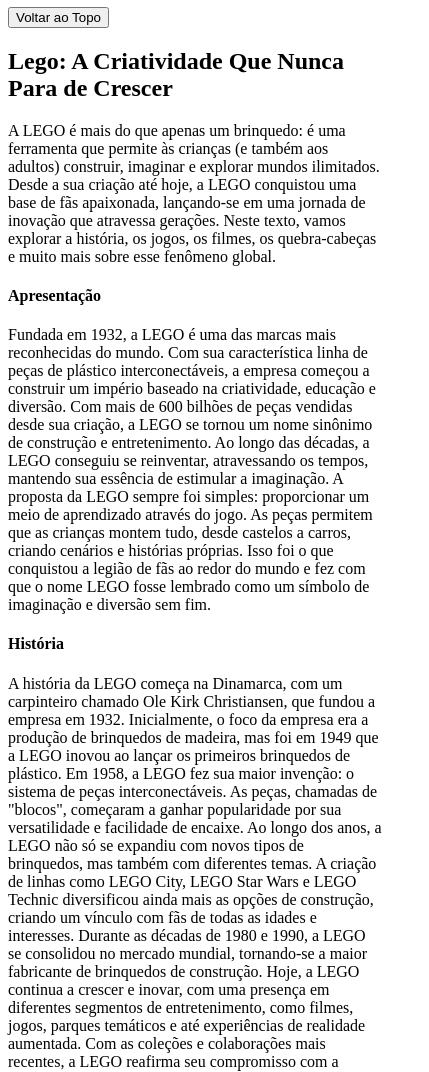
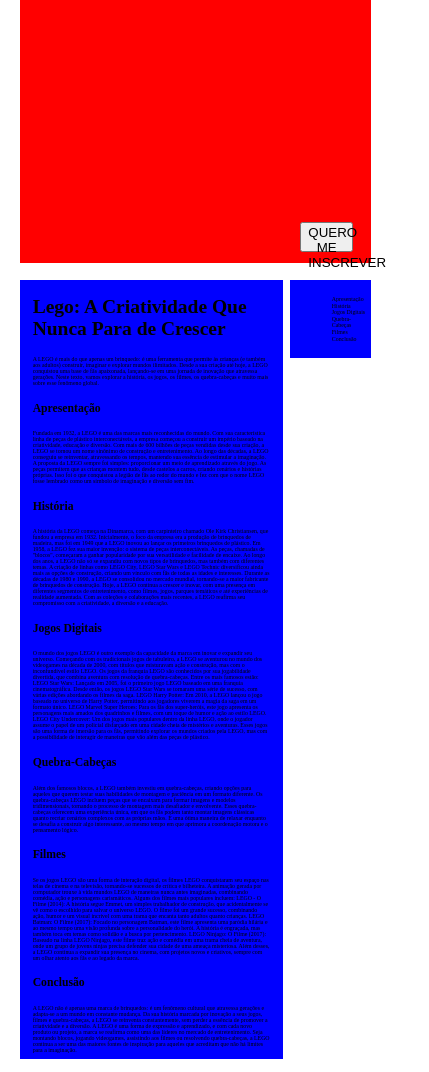
Before and after one commit to BryamSenac/HTML-e-CSS, a plain HTML site: page blog/index.html in a window 390 px wide. Shown: the part 235-1307 px from the top of the page, 429 px wide, since content can reach past the window. Drawn offline with Linux system fonts and the light colour scheme.

Commit message:
wieframe blog

```diff
--- /dev/null
+++ b/blog/css/header.css
@@ -0,0 +1,42 @@
+header{
+    width: 100vw;
+    height: 12vh;
+
+    padding: 0 5%;
+
+    display: flex;
+    flex-direction: row;
+
+    justify-content: space-between;
+    align-items: center;
+
+    background-color: green;
+
+    position: sticky;
+    top: 0;
+}
+
+#logo_title{
+    width: 25%;
+    height: 90%;
+
+    display: flex;
+    flex-direction: row;
+
+    justify-content: start;
+    align-items: center;
+}
+
+.logo-lego{
+    width: auto;
+    height: 90%;
+}
+
+#titulo_pagina{
+    font-size: 2vw;
+}
+
+#botao_voltar_topo{
+    width: 10%;
+    height: 50%;
+}
--- /dev/null
+++ b/blog/css/index.css
@@ -0,0 +1,11 @@
+@import url(./header.css);
+@import url(./main.css);
+@import url(./nav.css);
+@import url(./footer.css);
+
+body{
+    margin: 0;
+    padding: 0;
+
+    overflow-x: hidden;
+}
--- /dev/null
+++ b/blog/css/main.css
@@ -0,0 +1,55 @@
+main {
+    width: 90vw;
+    margin: 0 5vw;
+
+    display: flex;
+    flex-direction: row;
+
+    justify-content: space-between;
+    align-items: start;
+}
+
+article {
+    width: 75%;
+    background-color: blue;
+}
+
+article section {
+    width: 90%;
+    margin: 2% 5%;
+}
+
+section h2 {
+    font-size: 5vw;
+}
+
+section h4 {
+    font-size: 3vw;
+}
+
+section p {
+    font-size: 1.5vw;
+}
+
+section img {
+    width: 90%;
+    height: auto;
+
+    margin: 1%;
+}
+
+aside {
+    width: 23%;
+    background-color: blue;
+
+    position: sticky;
+    top: 13vh;
+}
+
+.item_atalho {
+    font-size: 1.5vw;
+
+    margin: 2% 5%;
+
+    list-style: none;
+}
--- /dev/null
+++ b/blog/css/nav.css
@@ -0,0 +1,34 @@
+nav{
+    width: 90vw;
+    height: 45vh;
+
+    margin: 2vh 5vw;
+
+    display: flex;
+    flex-direction: column;
+
+    justify-content: space-between;
+    align-items: end;
+
+    background-color: red;
+}
+
+nav div{
+    width: 96%;
+    text-align: start;
+
+    margin: 2%;
+}
+
+nav h3{
+    font-size: 3vw;
+}
+nav p{
+    font-size: 1vw;
+}
+
+nav button{
+    width: 15%;
+    height: 8%;
+    margin: 3% 5%;
+}
--- a/blog/index.css
+++ /dev/null
@@ -1,3 +0,0 @@
-img{
-    width: 200px;
-}
--- a/blog/index.html
+++ b/blog/index.html
@@ -4,159 +4,292 @@
         <meta charset="UTF-8">
         <meta name="viewport" content="width=device-width, initial-scale=1.0">
         <title>Wiki</title>
-        <link rel="stylesheet" href="./index.css">
+        <link rel="stylesheet" href="./css/index.css">
     </head>
     <body>
-        <img
+        <header>
+            <div id="logo_title">
+                <img class="logo-lego"
                     src="https://th.bing.com/th/id/R.e10e55f0fe21f25d8937aea1561d5c54?rik=hCkIRYhSmAvefQ&pid=ImgRaw&r=0"
                     alt="Logo Logo">
-        <h1>Wiki Lego</h1>
-        <button>Voltar ao Topo</button>
-
-        <h2>Lego: A Criatividade Que Nunca Para de Crescer</h2>
-        <p>A LEGO é mais do que apenas um brinquedo: é uma ferramenta que
-            permite às crianças (e também aos adultos) construir, imaginar e
-            explorar mundos ilimitados. Desde a sua criação até hoje, a LEGO
-            conquistou uma base de fãs apaixonada, lançando-se em uma jornada de
-            inovação que atravessa gerações. Neste texto, vamos explorar a
-            história, os jogos, os filmes, os quebra-cabeças e muito mais sobre
+                <h1 id="titulo_pagina">Wiki Lego</h1>
+            </div>
+            <button id="botao_voltar_topo">Voltar ao Topo</button>
+        </header>
+        <nav>
+           <div>
+             <h3>Curso Técnico em Informática para Internet</h3>
+             <p>Aprenda a construir sistema WEB e Mobile do zero, em uma
+                 experiência pratica com projetos reais.</p>
+           </div>
+            <button>QUERO ME INSCREVER</button>
+        </nav>
+        <main>
+            <article>
+                <section is="sessa_introducao">
+                    <h2 id="titulo_introducao">Lego: A Criatividade Que Nunca
+                        Para de
+                        Crescer</h2>
+                    <p id="paragrafo_introducao">A LEGO é mais do que apenas um
+                        brinquedo: é
+                        uma ferramenta que
+                        permite às crianças (e também aos adultos) construir,
+                        imaginar e
+                        explorar mundos ilimitados. Desde a sua criação até
+                        hoje, a LEGO
+                        conquistou uma base de fãs apaixonada, lançando-se em
+                        uma jornada de
+                        inovação que atravessa gerações. Neste texto, vamos
+                        explorar a
+                        história, os jogos, os filmes, os quebra-cabeças e muito
+                        mais sobre
                         esse fenômeno global.</p>
-        <h4>Apresentação</h4>
-        <p>Fundada em 1932, a LEGO é uma das marcas mais reconhecidas do mundo.
-            Com sua característica linha de peças de plástico interconectáveis,
-            a empresa começou a construir um império baseado na criatividade,
-            educação e diversão. Com mais de 600 bilhões de peças vendidas desde
-            sua criação, a LEGO se tornou um nome sinônimo de construção e
-            entretenimento. Ao longo das décadas, a LEGO conseguiu se
-            reinventar, atravessando os tempos, mantendo sua essência de
+                </section>
+                <section class="sessao_texto">
+                    <h4 id="titulo_apresentacao">Apresentação</h4>
+                    <p class="paragrfo_sessao">Fundada em 1932, a LEGO é uma das
+                        marcas mais
+                        reconhecidas do mundo.
+                        Com sua característica linha de peças de plástico
+                        interconectáveis,
+                        a empresa começou a construir um império baseado na
+                        criatividade,
+                        educação e diversão. Com mais de 600 bilhões de peças
+                        vendidas desde
+                        sua criação, a LEGO se tornou um nome sinônimo de
+                        construção e
+                        entretenimento. Ao longo das décadas, a LEGO conseguiu
+                        se
+                        reinventar, atravessando os tempos, mantendo sua
+                        essência de
                         estimular a imaginação.
 
-            A proposta da LEGO sempre foi simples: proporcionar um meio de
-            aprendizado através do jogo. As peças permitem que as crianças
-            montem tudo, desde castelos a carros, criando cenários e histórias
-            próprias. Isso foi o que conquistou a legião de fãs ao redor do
-            mundo e fez com que o nome LEGO fosse lembrado como um símbolo de
+                        A proposta da LEGO sempre foi simples: proporcionar um
+                        meio de
+                        aprendizado através do jogo. As peças permitem que as
+                        crianças
+                        montem tudo, desde castelos a carros, criando cenários e
+                        histórias
+                        próprias. Isso foi o que conquistou a legião de fãs ao
+                        redor do
+                        mundo e fez com que o nome LEGO fosse lembrado como um
+                        símbolo de
                         imaginação e diversão sem fim.</p>
-        <h4>História</h4>
-        <p>A história da LEGO começa na Dinamarca, com um carpinteiro chamado
-            Ole Kirk Christiansen, que fundou a empresa em 1932. Inicialmente, o
-            foco da empresa era a produção de brinquedos de madeira, mas foi em
-            1949 que a LEGO inovou ao lançar os primeiros brinquedos de
-            plástico. Em 1958, a LEGO fez sua maior invenção: o sistema de peças
-            interconectáveis. As peças, chamadas de "blocos", começaram a ganhar
-            popularidade por sua versatilidade e facilidade de encaixe.
+                </section>
+                <section class="sessao_texto">
+                    <h4 id="titulo_historia">História</h4>
+                    <p class="paragrfo_sessao">A história da LEGO começa na
+                        Dinamarca,
+                        com um carpinteiro chamado
+                        Ole Kirk Christiansen, que fundou a empresa em 1932.
+                        Inicialmente, o
+                        foco da empresa era a produção de brinquedos de madeira,
+                        mas foi em
+                        1949 que a LEGO inovou ao lançar os primeiros brinquedos
+                        de
+                        plástico. Em 1958, a LEGO fez sua maior invenção: o
+                        sistema de peças
+                        interconectáveis. As peças, chamadas de "blocos",
+                        começaram a ganhar
+                        popularidade por sua versatilidade e facilidade de
+                        encaixe.
 
-            Ao longo dos anos, a LEGO não só se expandiu com novos tipos de
-            brinquedos, mas também com diferentes temas. A criação de linhas
-            como LEGO City, LEGO Star Wars e LEGO Technic diversificou ainda
-            mais as opções de construção, criando um vínculo com fãs de todas as
-            idades e interesses. Durante as décadas de 1980 e 1990, a LEGO se
-            consolidou no mercado mundial, tornando-se a maior fabricante de
+                        Ao longo dos anos, a LEGO não só se expandiu com novos
+                        tipos de
+                        brinquedos, mas também com diferentes temas. A criação
+                        de linhas
+                        como LEGO City, LEGO Star Wars e LEGO Technic
+                        diversificou ainda
+                        mais as opções de construção, criando um vínculo com fãs
+                        de todas as
+                        idades e interesses. Durante as décadas de 1980 e 1990,
+                        a LEGO se
+                        consolidou no mercado mundial, tornando-se a maior
+                        fabricante de
                         brinquedos de construção.
 
-            Hoje, a LEGO continua a crescer e inovar, com uma presença em
-            diferentes segmentos de entretenimento, como filmes, jogos, parques
-            temáticos e até experiências de realidade aumentada. Com as coleções
-            e colaborações mais recentes, a LEGO reafirma seu compromisso com a
+                        Hoje, a LEGO continua a crescer e inovar, com uma
+                        presença em
+                        diferentes segmentos de entretenimento, como filmes,
+                        jogos, parques
+                        temáticos e até experiências de realidade aumentada. Com
+                        as coleções
+                        e colaborações mais recentes, a LEGO reafirma seu
+                        compromisso com a
                         criatividade, a diversão e a educação.</p>
-        <h4>Jogos Digitais</h4>
-        <p>O mundo dos jogos LEGO é outro exemplo da capacidade da marca em
-            inovar e expandir seu universo. Começando com os tradicionais jogos
-            de tabuleiro, a LEGO se aventurou no mundo dos videogames na década
-            de 2000, com títulos que misturavam ação e construção, mas com o
+                </section>
+                <section class="sessao_texto">
+                    <h4 id="titulo_jogos">Jogos Digitais</h4>
+                    <p class="paragrfo_sessao">O mundo dos jogos LEGO é outro
+                        exemplo da
+                        capacidade da marca em
+                        inovar e expandir seu universo. Começando com os
+                        tradicionais jogos
+                        de tabuleiro, a LEGO se aventurou no mundo dos
+                        videogames na década
+                        de 2000, com títulos que misturavam ação e construção,
+                        mas com o
                         inconfundível estilo LEGO.
 
-            Os jogos da franquia LEGO são conhecidos por sua jogabilidade
-            divertida, que combina aventura com resolução de quebra-cabeças.
+                        Os jogos da franquia LEGO são conhecidos por sua
+                        jogabilidade
+                        divertida, que combina aventura com resolução de
+                        quebra-cabeças.
                         Entre os mais famosos estão:
 
-            LEGO Star Wars: Lançado em 2005, foi o primeiro jogo LEGO baseado em
-            uma franquia cinematográfica. Desde então, os jogos LEGO Star Wars
-            se tornaram uma série de sucesso, com várias edições abordando os
+                        LEGO Star Wars: Lançado em 2005, foi o primeiro jogo
+                        LEGO baseado em
+                        uma franquia cinematográfica. Desde então, os jogos LEGO
+                        Star Wars
+                        se tornaram uma série de sucesso, com várias edições
+                        abordando os
                         filmes da saga.
 
-            LEGO Harry Potter: Em 2010, a LEGO lançou o jogo baseado no universo
-            de Harry Potter, permitindo aos jogadores viverem a magia da saga em
+                        LEGO Harry Potter: Em 2010, a LEGO lançou o jogo baseado
+                        no universo
+                        de Harry Potter, permitindo aos jogadores viverem a
+                        magia da saga em
                         um formato único.
 
-            LEGO Marvel Super Heroes: Para os fãs dos super-heróis, este jogo
-            apresenta os personagens mais amados dos quadrinhos e filmes, com um
+                        LEGO Marvel Super Heroes: Para os fãs dos super-heróis,
+                        este jogo
+                        apresenta os personagens mais amados dos quadrinhos e
+                        filmes, com um
                         toque de humor e ação ao estilo LEGO.
 
-            LEGO City Undercover: Um dos jogos mais populares dentro da linha
-            LEGO, onde o jogador assume o papel de um policial disfarçado em uma
+                        LEGO City Undercover: Um dos jogos mais populares dentro
+                        da linha
+                        LEGO, onde o jogador assume o papel de um policial
+                        disfarçado em uma
                         cidade cheia de mistérios e aventuras.
 
-            Esses jogos são uma forma de imersão para os fãs, permitindo
-            explorar os mundos criados pela LEGO, mas com a possibilidade de
-            interagir de maneiras que vão além das peças de plástico.</p>
-        <h4>Quebra-Cabeças</h4>
-        <p>Além dos famosos blocos, a LEGO também investiu em quebra-cabeças,
-            criando opções para aqueles que querem testar suas habilidades de
-            montagem e paciência em um formato diferente. Os quebra-cabeças LEGO
-            incluem peças que se encaixam para formar imagens e modelos
-            tridimensionais, tornando o processo de montagem mais desafiador e
+                        Esses jogos são uma forma de imersão para os fãs,
+                        permitindo
+                        explorar os mundos criados pela LEGO, mas com a
+                        possibilidade de
+                        interagir de maneiras que vão além das peças de
+                        plástico.</p>
+                </section>
+                <section class="sessao_texto">
+                    <h4 id="titulo_qubra_cabeca">Quebra-Cabeças</h4>
+                    <p class="paragrfo_sessao">Além dos famosos blocos, a LEGO
+                        também
+                        investiu em quebra-cabeças,
+                        criando opções para aqueles que querem testar suas
+                        habilidades de
+                        montagem e paciência em um formato diferente. Os
+                        quebra-cabeças LEGO
+                        incluem peças que se encaixam para formar imagens e
+                        modelos
+                        tridimensionais, tornando o processo de montagem mais
+                        desafiador e
                         envolvente.
 
-            Esses quebra-cabeças oferecem uma experiência única, em que os fãs
-            podem tanto montar imagens clássicas quanto recriar cenários
-            complexos com as próprias mãos. É uma ótima maneira de relaxar
-            enquanto se desafia a construir algo interessante, ao mesmo tempo em
-            que aprimora a coordenação motora e o pensamento lógico.</p>
-        <h4>Filmes</h4>
-        <p>Se os jogos LEGO são uma forma de interação digital, os filmes LEGO
-            conquistaram seu espaço nas telas de cinema e na televisão,
-            tornando-se sucessos de crítica e bilheteira. A animação gerada por
-            computador trouxe à vida mundos LEGO de maneiras nunca antes
-            imaginadas, combinando comédia, ação e personagens carismáticos.
+                        Esses quebra-cabeças oferecem uma experiência única, em
+                        que os fãs
+                        podem tanto montar imagens clássicas quanto recriar
+                        cenários
+                        complexos com as próprias mãos. É uma ótima maneira de
+                        relaxar
+                        enquanto se desafia a construir algo interessante, ao
+                        mesmo tempo em
+                        que aprimora a coordenação motora e o pensamento
+                        lógico.</p>
+                </section>
+                <section class="sessao_texto">
+                    <h4 id="titulo_filme">Filmes</h4>
+                    <p class="paragrfo_sessao">Se os jogos LEGO são uma forma de
+                        interação
+                        digital, os filmes LEGO
+                        conquistaram seu espaço nas telas de cinema e na
+                        televisão,
+                        tornando-se sucessos de crítica e bilheteira. A animação
+                        gerada por
+                        computador trouxe à vida mundos LEGO de maneiras nunca
+                        antes
+                        imaginadas, combinando comédia, ação e personagens
+                        carismáticos.
 
                         Alguns dos filmes mais populares incluem:
 
-            LEGO - O Filme (2014): A história segue Emmet, um simples
-            trabalhador de construção, que acidentalmente se vê como o escolhido
-            para salvar o universo LEGO. O filme foi um grande sucesso,
-            combinando ação, humor e um visual incrível com uma trama que
+                        LEGO - O Filme (2014): A história segue Emmet, um
+                        simples
+                        trabalhador de construção, que acidentalmente se vê como
+                        o escolhido
+                        para salvar o universo LEGO. O filme foi um grande
+                        sucesso,
+                        combinando ação, humor e um visual incrível com uma
+                        trama que
                         encanta tanto adultos quanto crianças.
 
-            LEGO Batman: O Filme (2017): Focado no personagem Batman, este filme
-            apresenta uma paródia hilária e ao mesmo tempo uma visão profunda
-            sobre a personalidade do herói. A história é engraçada, mas também
+                        LEGO Batman: O Filme (2017): Focado no personagem
+                        Batman, este filme
+                        apresenta uma paródia hilária e ao mesmo tempo uma visão
+                        profunda
+                        sobre a personalidade do herói. A história é engraçada,
+                        mas também
                         toca em temas como solidão e a busca por pertencimento.
 
-            LEGO Ninjago: O Filme (2017): Baseado na linha LEGO Ninjago, este
-            filme traz ação e comédia em uma trama cheia de aventura, onde um
-            grupo de jovens ninjas precisa defender sua cidade de uma ameaça
+                        LEGO Ninjago: O Filme (2017): Baseado na linha LEGO
+                        Ninjago, este
+                        filme traz ação e comédia em uma trama cheia de
+                        aventura, onde um
+                        grupo de jovens ninjas precisa defender sua cidade de
+                        uma ameaça
                         misteriosa.
 
-            Além desses, a LEGO continua a expandir sua presença no cinema, com
-            projetos novos e criativos, sempre com um olhar atento aos fãs e ao
+                        Além desses, a LEGO continua a expandir sua presença no
+                        cinema, com
+                        projetos novos e criativos, sempre com um olhar atento
+                        aos fãs e ao
                         legado da marca.</p>
-        <h4>Conclusão</h4>
-        <p>A LEGO não é apenas uma marca de brinquedos: é um fenômeno cultural
-            que atravessa gerações e adapta-se a um mundo em constante mudança.
-            Da sua história marcada por inovação a seus jogos, filmes e
-            quebra-cabeças, a LEGO se reinventa constantemente, sem perder a
+                </section>
+                <section class="sessao_texto">
+                    <h4 id="titulo_conclusao">Conclusão</h4>
+                    <p class="paragrfo_sessao">A LEGO não é apenas uma marca de
+                        brinquedos:
+                        é um fenômeno cultural
+                        que atravessa gerações e adapta-se a um mundo em
+                        constante mudança.
+                        Da sua história marcada por inovação a seus jogos,
+                        filmes e
+                        quebra-cabeças, a LEGO se reinventa constantemente, sem
+                        perder a
                         essência de promover a criatividade e a diversão.
 
-            A LEGO é uma forma de expressão e aprendizado, e com cada novo
-            produto ou projeto, a marca se reafirma como uma das líderes no
-            mercado de entretenimento. Seja montando blocos, jogando videogames,
-            assistindo aos filmes ou resolvendo quebra-cabeças, a LEGO continua
-            a ser uma das maiores fontes de inspiração para aqueles que
+                        A LEGO é uma forma de expressão e aprendizado, e com
+                        cada novo
+                        produto ou projeto, a marca se reafirma como uma das
+                        líderes no
+                        mercado de entretenimento. Seja montando blocos, jogando
+                        videogames,
+                        assistindo aos filmes ou resolvendo quebra-cabeças, a
+                        LEGO continua
+                        a ser uma das maiores fontes de inspiração para aqueles
+                        que
                         acreditam que não há limites para a imaginação.</p>
+                </section>
+            </article>
 
-        <ul>
-            <li>Apresentação</li>
-            <li>História</li>
-            <li>Jogos Digitais</li>
-            <li>Quebra-Cabeças</li>
-            <li>Filmes</li>
-            <li>Conclusão</li>
+            <aside>
+                <div id="atalhos">
+                    <ul id="lista_atalhos">
+                        <li class="item_atalho">Apresentação</li>
+                        <li class="item_atalho">História</li>
+                        <li class="item_atalho">Jogos Digitais</li>
+                        <li class="item_atalho">Quebra-Cabeças</li>
+                        <li class="item_atalho">Filmes</li>
+                        <li class="item_atalho">Conclusão</li>
                     </ul>
+                </div>
+            </aside>
+        </main>
 
-        <img
+        <footer>
+            <img class="logo-lego"
                 src="https://th.bing.com/th/id/R.e10e55f0fe21f25d8937aea1561d5c54?rik=hCkIRYhSmAvefQ&pid=ImgRaw&r=0"
                 alt="Logo Logo">
-        <a>Git Hub</a>
+            <a id="link_github">Git Hub</a>
+        </footer>
     </body>
 </html>
```
Also changed, not shown: blog/css/footer.css (added, +19 -0 lines). Lines whose indentation alone changed are shown as unchanged.
